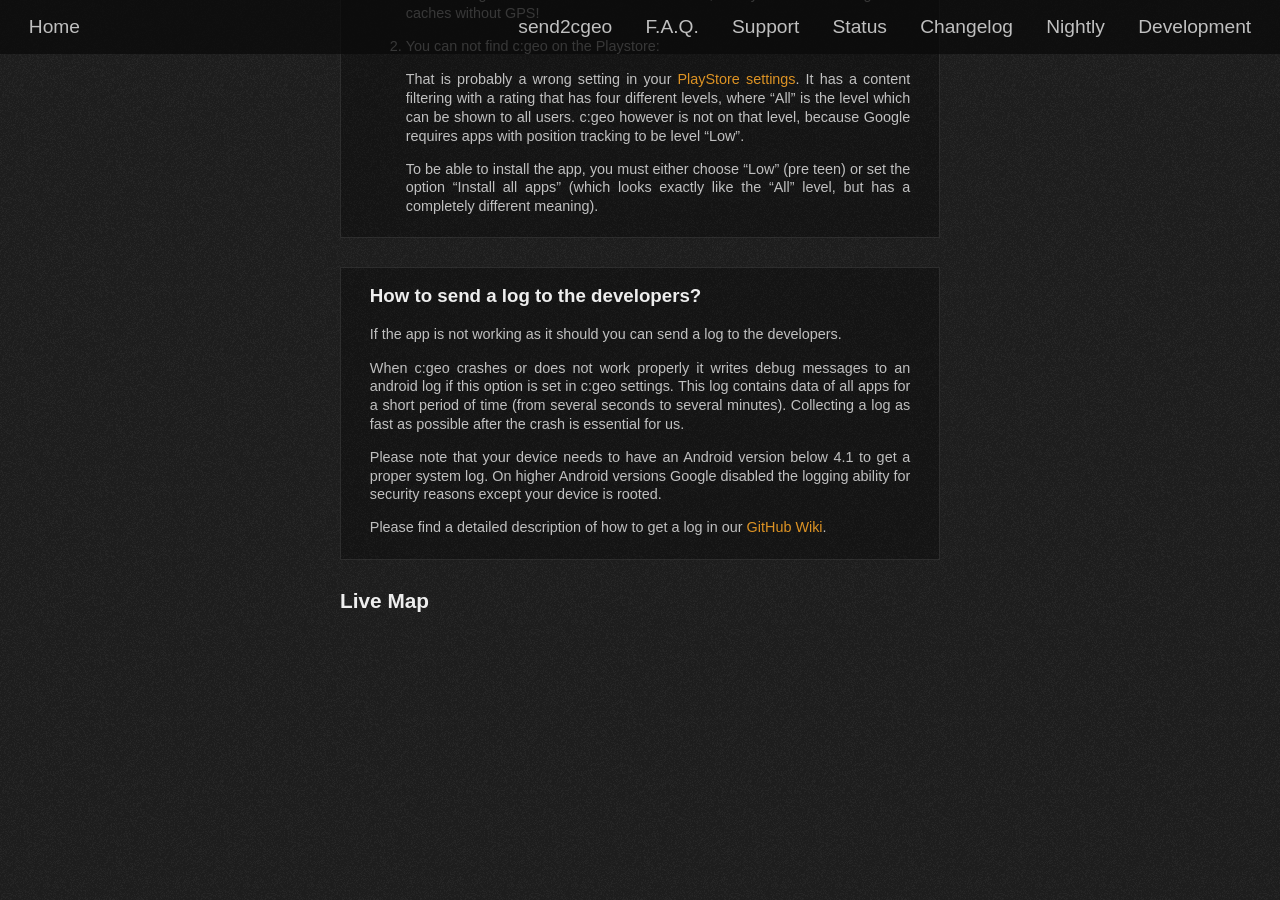
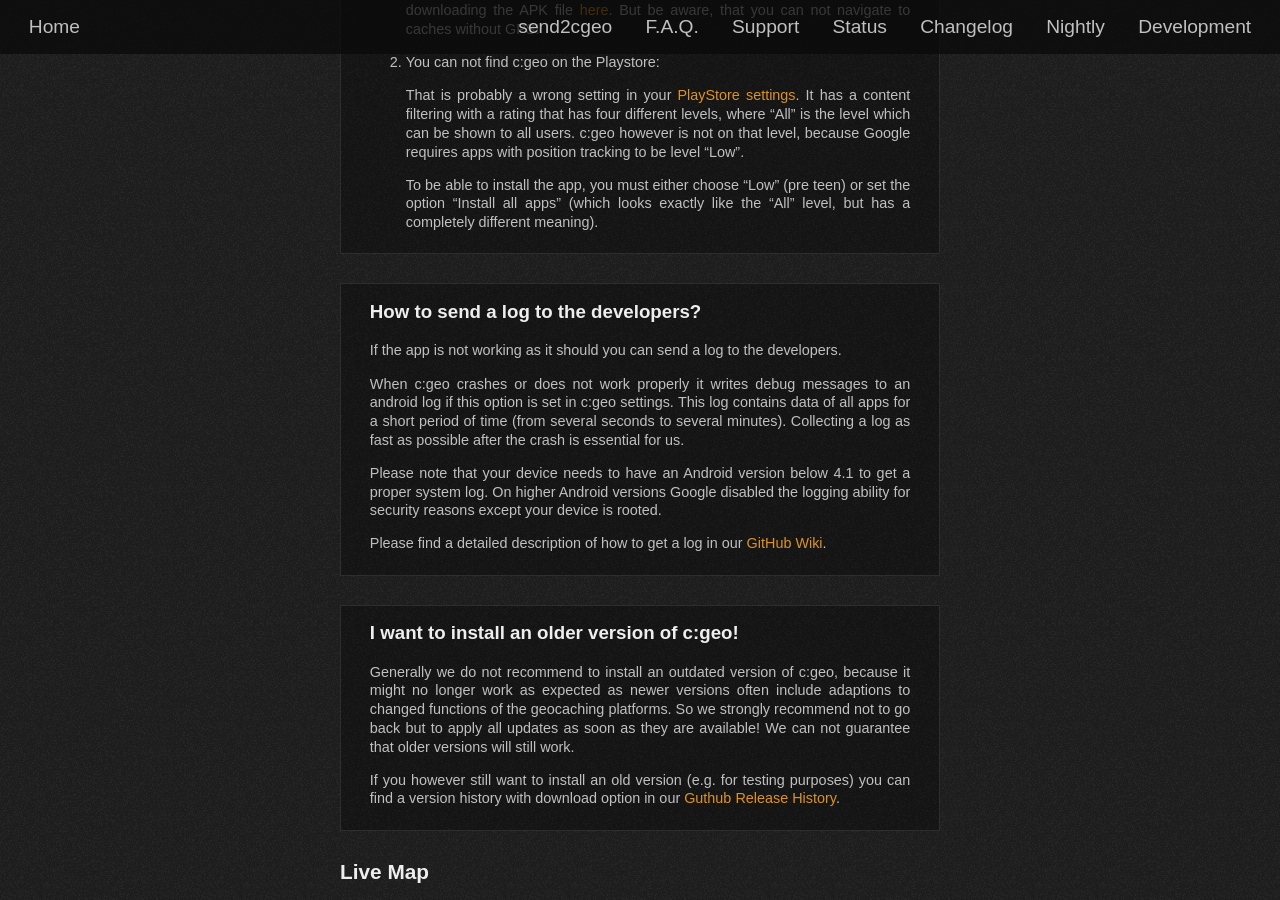
Before and after one commit to cgeo/cgeo.github.io, a Jekyll site: the page built from faq.html, in a window 1280 px wide and 900 px high, scrolled down 8532 px. Built offline with Jekyll 4.4.1, drawn with Linux system fonts in a browser that asks for light colours; some web fonts are replaced; before the commit the page ends 9161 px from its top, so only the background shows below that; some of the changed text lies outside the part shown.

Commit message:
FAQ Install older versions

```diff
--- a/_data/faq.yml
+++ b/_data/faq.yml
@@ -291,5 +291,13 @@
 
             Please find a detailed description of how to get a log in our [GitHub Wiki](https://github.com/cgeo/cgeo/wiki/Send-log-to-developers).
 
+      - title: I want to install an older version of c:geo!
+        content: |
+            Generally we do not recommend to install an outdated version of c:geo, because it might no longer work as expected as newer versions often include adaptions to changed functions of the geocaching platforms.
+            So we strongly recommend not to go back but to apply all updates as soon as they are available!
+            We can not guarantee that older versions will still work.
+
+            If you however still want to install an old version (e.g. for testing purposes) you can find a version history with download option in our [Guthub Release History](https://github.com/cgeo/cgeo/releases/).
+
 - title: Live Map
   items:
```
